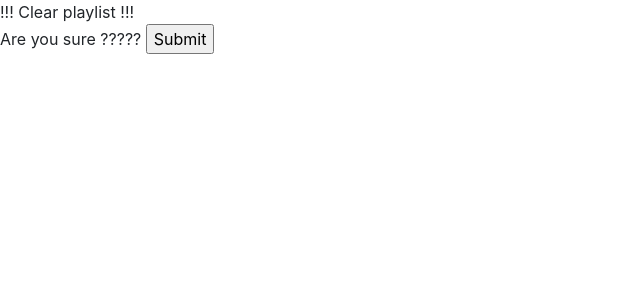
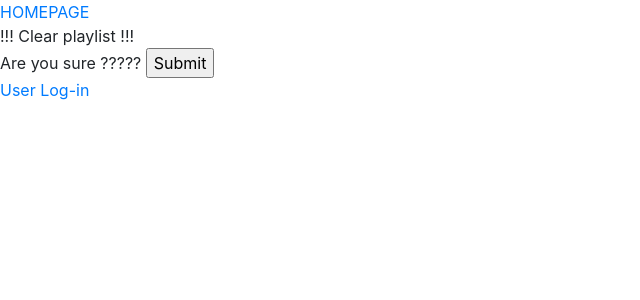
Before and after one commit to vivsnguyen/playlistify, a Flask app: page /clear-playlists in a window 1280 px wide. Shown: the top 300 px of the page, without its empty margins (0-640 px from the left). Run offline with Flask 2, Linux system fonts and the light colour scheme; some libraries are stand-ins or nearby versions.

Commit message:
templating fixes

```diff
--- a/setlist_api.py
+++ b/setlist_api.py
@@ -94,8 +94,13 @@ def create_playlist_in_db(playlist_title, user_id):
     return playlist
 
 
-def add_songs_to_playlist(artist,playlist):
+def add_songs_to_playlist(artist, user_id, playlist):
     """Add songs from Artist object to Playlist object in db."""
+    user = User.query.get(user_id)
+
+    for user_playlist in user.playlists:
+        if user_playlist.playlist_title == playlist.playlist_title:
+            playlist = user_playlist
 
     for song in artist.songs:
         playlist.songs.append(song)
@@ -108,7 +113,7 @@ def db_create_playlist(artist_name, playlist_title, user_id):
     setlists = load_setlists_from_artist(artist)
     add_songs_to_db(artist, setlists)
     playlist = create_playlist_in_db(playlist_title, user_id)
-    add_songs_to_playlist(artist,user_id,playlist)
+    add_songs_to_playlist(artist, user_id, playlist)
 
 
 if __name__ == "__main__":
--- a/templates/base.html
+++ b/templates/base.html
@@ -25,14 +25,16 @@
 </head>
 
 <body>
+  {% block homepage %} <a href="/">HOMEPAGE</a> <br> {% endblock %}
 
   {% block content %} put your content here {% endblock %}
+
   {% block logout %}
-
     {% if session.get("user_id") %}
         <a href="/logout">LOGOUT</a>
+    {% else %}
+        <a href="/log-in">User Log-in</a>
     {% endif %}
-
   {% endblock %}
 {% block scripts %}
 <script src="/static/displayPlaylists.js"></script>
--- a/templates/clear-playlists.html
+++ b/templates/clear-playlists.html
@@ -2,7 +2,7 @@
 {% block content %}
 {% block title %} !!! Clear playlist !!! {% endblock %}
 
-<form action = '/clear-playlists' method="GET">
+<form action = '/clear-playlists' method="POST">
     Are you sure ?????
 
     <input type = "submit">
```
Also changed, not shown: templates/homepage.html (+6 -6 lines).
